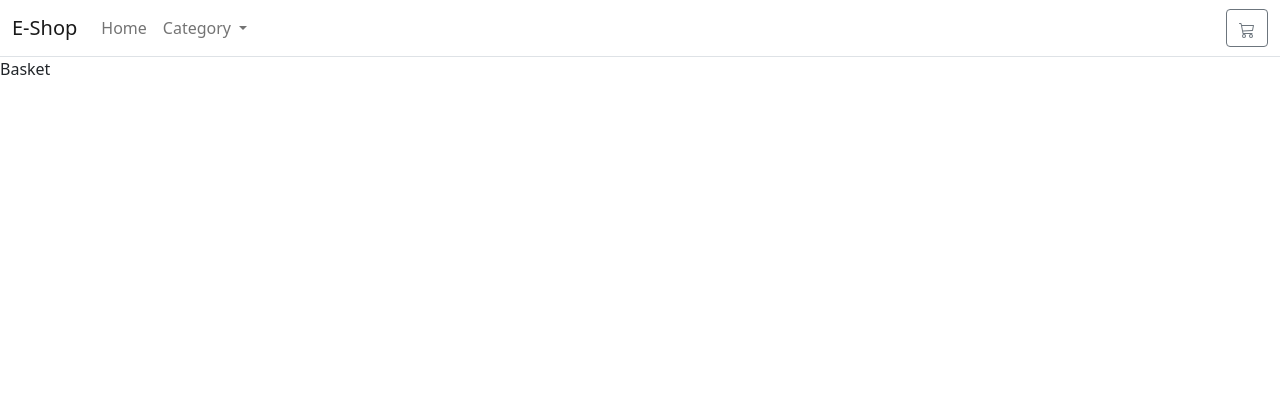
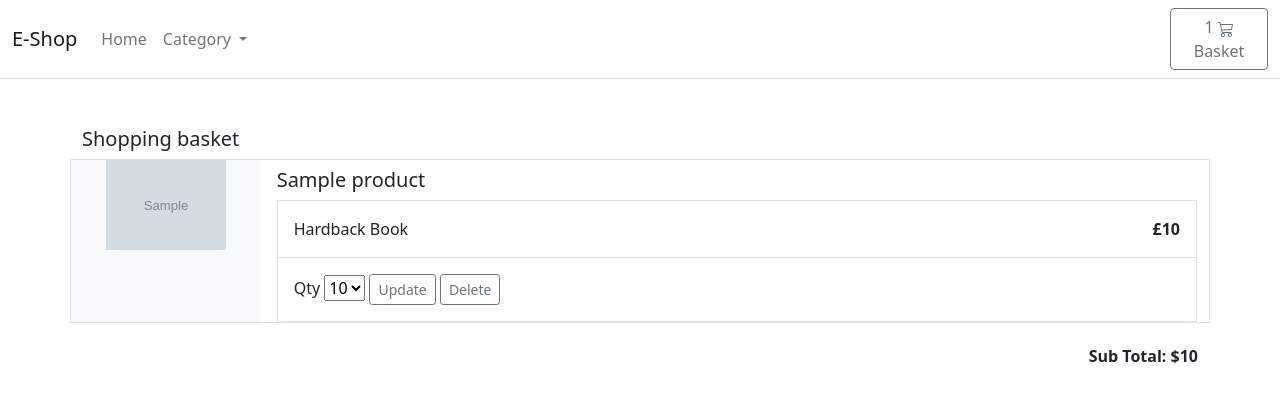
Before and after one commit to nurtayw/DjangoPR, a Django app: template templates/store/basket/summary.html in a window 1280 px wide. Shown: the top 403 px of the page. Run offline with Django 3.2, Linux system fonts and the light colour scheme; the template is opened without the code that fills it: most values are stand-ins (such as "Sample title", 1, 10 or a date in 2020); grey boxes marked "Sample" are stand-in pictures.

Commit message:
Basket template. And the total value of the items in the basket

```diff
--- a/basket/views.py
+++ b/basket/views.py
@@ -1,12 +1,14 @@
 from django.http import JsonResponse
 from django.shortcuts import render, get_object_or_404
 
-from basket.basket import Basket
 from store.models import Product
+
+from .basket import Basket
 
 
 def basket_summary(request):
-    return render(request, 'store/basket/summary.html')
+    basket = Basket(request)
+    return render(request, 'store/basket/summary.html', {'basket': basket})
 
 
 def basket_add(request):
--- a/templates/store/base.html
+++ b/templates/store/base.html
@@ -39,10 +39,25 @@
                             </li>
                         </ul>
                     </div>
-                    <a type="button" role="button" href="{% url "basket:basket_summary" %}" class="btn btn-outline-secondary">
-                        <svg xmlns="http://www.w3.org/2000/svg" width="16" height="16" fill="currentColor" class="bi bi-cart3" viewBox="0 0 16 16">
-                            <path d="M0 1.5A.5.5 0 0 1 .5 1H2a.5.5 0 0 1 .485.379L2.89 3H14.5a.5.5 0 0 1 .49.598l-1 5a.5.5 0 0 1-.465.401l-9.397.472L4.415 11H13a.5.5 0 0 1 0 1H4a.5.5 0 0 1-.491-.408L2.01 3.607 1.61 2H.5a.5.5 0 0 1-.5-.5zM3.102 4l.84 4.479 9.144-.459L13.89 4H3.102zM5 12a2 2 0 1 0 0 4 2 2 0 0 0 0-4zm7 0a2 2 0 1 0 0 4 2 2 0 0 0 0-4zm-7 1a1 1 0 1 1 0 2 1 1 0 0 1 0-2zm7 0a1 1 0 1 1 0 2 1 1 0 0 1 0-2z"/>
+                     <a type="button" role="button" href="{% url "basket:basket_summary" %}"
+                        class="btn btn-outline-secondary">
+
+                        {% with total_qty=basket|length %}
+                            <div id="basket-qty" class="d-inline-flex">
+                                {% if total_qty > 0 %}
+                                    {{ total_qty }}
+                                {% else %}
+                                    0
+                                {% endif %}
+                            </div>
+                        {% endwith %}
+
+                        <svg xmlns="http://www.w3.org/2000/svg" width="16" height="16" fill="currentColor"
+                            class="bi bi-cart3" viewBox="0 0 16 16">
+                            <path
+                                d="M0 1.5A.5.5 0 0 1 .5 1H2a.5.5 0 0 1 .485.379L2.89 3H14.5a.5.5 0 0 1 .49.598l-1 5a.5.5 0 0 1-.465.401l-9.397.472L4.415 11H13a.5.5 0 0 1 0 1H4a.5.5 0 0 1-.491-.408L2.01 3.607 1.61 2H.5a.5.5 0 0 1-.5-.5zM3.102 4l.84 4.479 9.144-.459L13.89 4H3.102zM5 12a2 2 0 1 0 0 4 2 2 0 0 0 0-4zm7 0a2 2 0 1 0 0 4 2 2 0 0 0 0-4zm-7 1a1 1 0 1 1 0 2 1 1 0 0 1 0-2zm7 0a1 1 0 1 1 0 2 1 1 0 0 1 0-2z"></path>
                         </svg>
+                        Basket
                     </a>
                 </div>
             </nav>
--- a/templates/store/basket/summary.html
+++ b/templates/store/basket/summary.html
@@ -1,8 +1,61 @@
-{% extends "../base.html" %}
+{% extends "store/base.html" %}
 {% load static %}
-{% block title %}Basket summary page{% endblock %}
+{% block title %}Basket Summary{% endblock %}
+{% block content %}
 
+<main class="pt-5">
+  <div class="container">
+    <h1 class="h5">Shopping basket</h1>
+    {% for item in basket %}
+    {% with product=item.product %}
+    <div data-index="{{product.id}}" class="row mb-4 border product-item">
+      <div class="col-md-3 col-lg-2 order-md-first bg-light">
+        <img class="img-fluid mx-auto d-block" width="120px" alt="Responsive image" src="{{ product.image.url }}">
+      </div>
+      <div class="col-md-9 col-lg-10 ps-md-3 ps-lg-10">
+        <a href="{{ product.get_absolute_url }}" class="text-decoration-none text-reset">
+          <h1 class="h5 pt-2">{{ product.title }}</h1>
+        </a>
+        <div class="border">
+          <div class="col border-bottom">
+            <div class="row p-3">
+              <div class="col-6">Hardback Book</div>
+              <div class="col-6 text-end"><span class="h6 fw-bold">£{{ product.price }}</span></div>
+            </div>
+          </div>
+          <div class="col">
+            <div class="row p-3">
+              <div class="col-12">
+                <label for="select">Qty</label>
+                <select id="select{{product.id}}">
+                  <option selected>
+                    {{item.qty}}
+                  </option>
+                  <option value="">1</option>
+                  <option value="">2</option>
+                  <option value="">3</option>
+                  <option value="">4</option>
+                </select>
+                <button type="button" id="update-button" data-index="{{product.id}}"
+                  class="btn btn-outline-secondary btn-sm update-button">
+                  Update
+                </button>
+                <button type="button" id="delete-button" data-index="{{product.id}}"
+                  class="btn btn-outline-secondary btn-sm delete-button">
+                  Delete
+                </button>
+              </div>
+            </div>
+          </div>
+        </div>
+      </div>
+    </div>
+    {% endwith %}
+    {% endfor %}
+    <div class="col-12 text-end">
+      <div class="h6 fw-bold">Sub Total: $<div id="subtotal" class="d-inline-flex">{{basket.get_total_price}}</div></div>
+    </div>
+  </div>
+</main>
 
-{% block content %}
-    Basket
 {% endblock %}
```
Also changed, not shown: basket/basket.py (+23 -2 lines).
